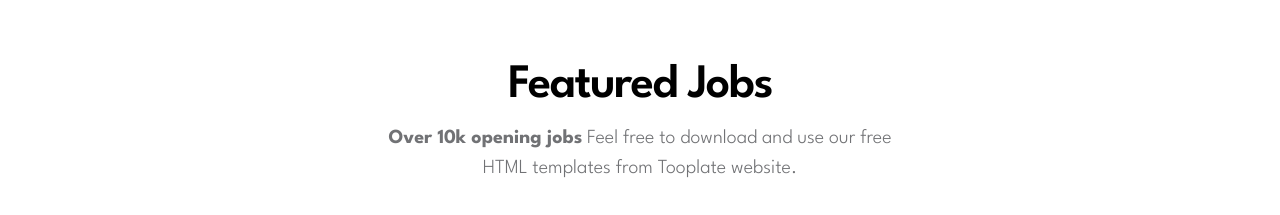
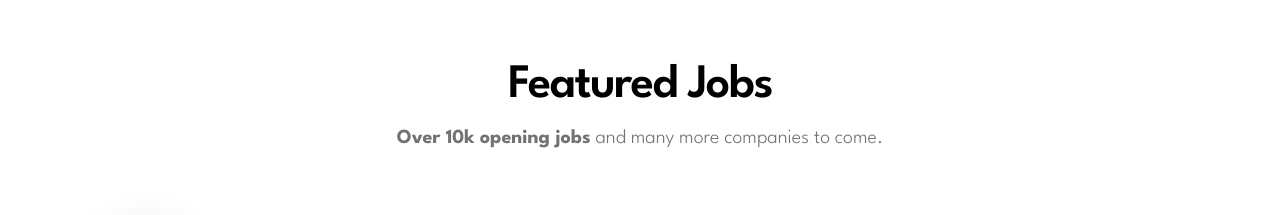
Before and after one commit to Lakshya0018UP/Skill-Match-AI, a plain HTML site: page index.html in a window 1280 px wide. Shown: the part 1740-1955 px from the top of the page. Drawn offline with Linux system fonts and the light colour scheme.

Commit message:
Changed text

```diff
--- a/index.html
+++ b/index.html
@@ -26,15 +26,8 @@
 
         <link href="css/tooplate-SkillMatch AI-job.css" rel="stylesheet">
 
-<!--
 
-Tooplate 2134 SkillMatch AI Job
 
-https://www.tooplate.com/view/2134-SkillMatch AI-job
-
-Bootstrap 5 HTML CSS Template
-
--->
     </head>
 
     <body id="top">
@@ -295,7 +288,7 @@ Bootstrap 5 HTML CSS Template
                         <div class="col-lg-6 col-12 text-center mx-auto mb-4">
                             <h2>Featured Jobs</h2>
 
-                            <p><strong>Over 10k opening jobs</strong> Feel free to download and use our free HTML templates from Tooplate website.</p>
+                            <p><strong>Over 10k opening jobs</strong> and many more companies to come.</p>
                         </div>
 
                         <div class="col-lg-12 col-12">
```
